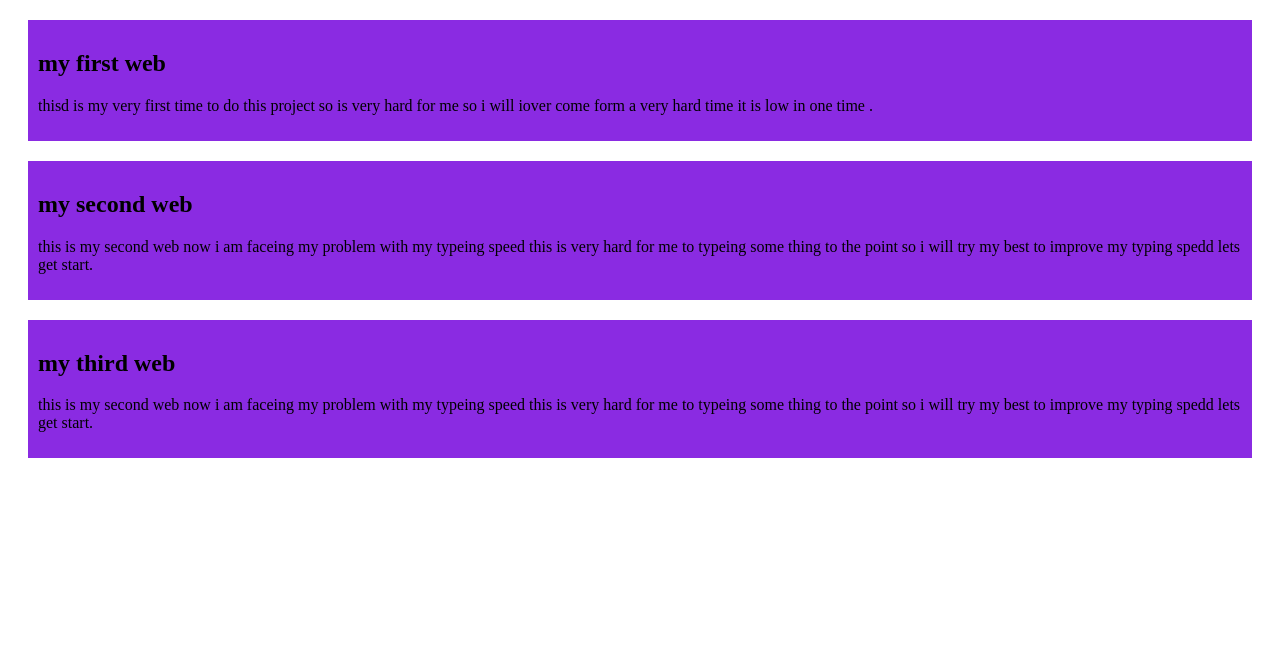
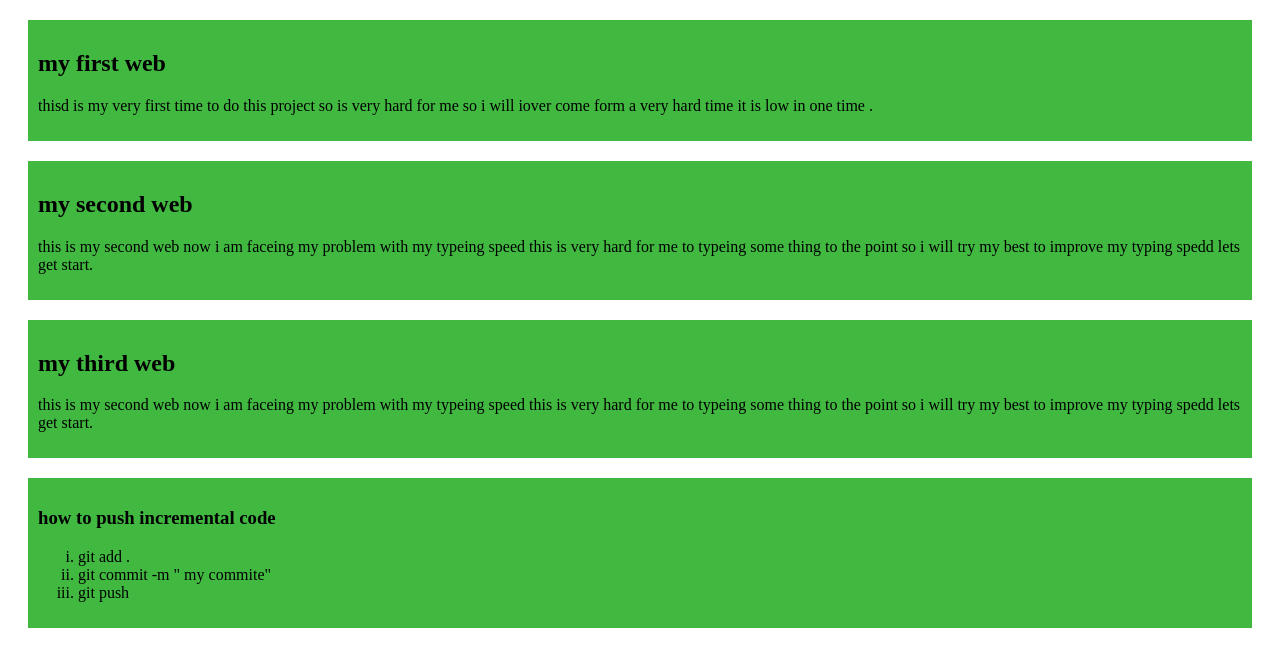
Before and after one commit to ratulchoron/my-simple-web, a plain HTML site: page index1.html in a window 1280 px wide. Drawn offline with Linux system fonts and the light colour scheme.

Commit message:
Added a list

```diff
--- a/index1.html
+++ b/index1.html
@@ -44,7 +44,18 @@
 
 
     </div>
+<div>
 
+<h3>how to push incremental code</h3>
+<ol type="i">
+<li>git add .</li>
+<li>git commit -m " my commite" </li>
+<li>git push </li>
+
+</ol>
+
+
+</div>
 
 
 
--- a/styels/myfirstweb.css
+++ b/styels/myfirstweb.css
@@ -1,7 +1,7 @@
 div{
 
 
-    background-color: blueviolet;
+    background-color: rgb(65, 185, 65);
     padding: 10px; margin: 20px;
 
 
```
